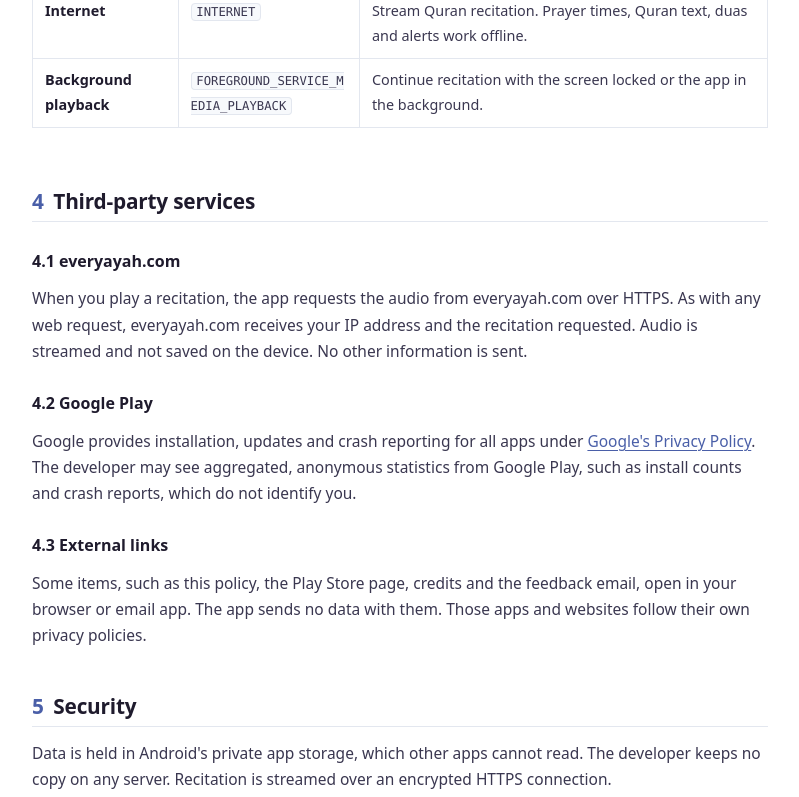
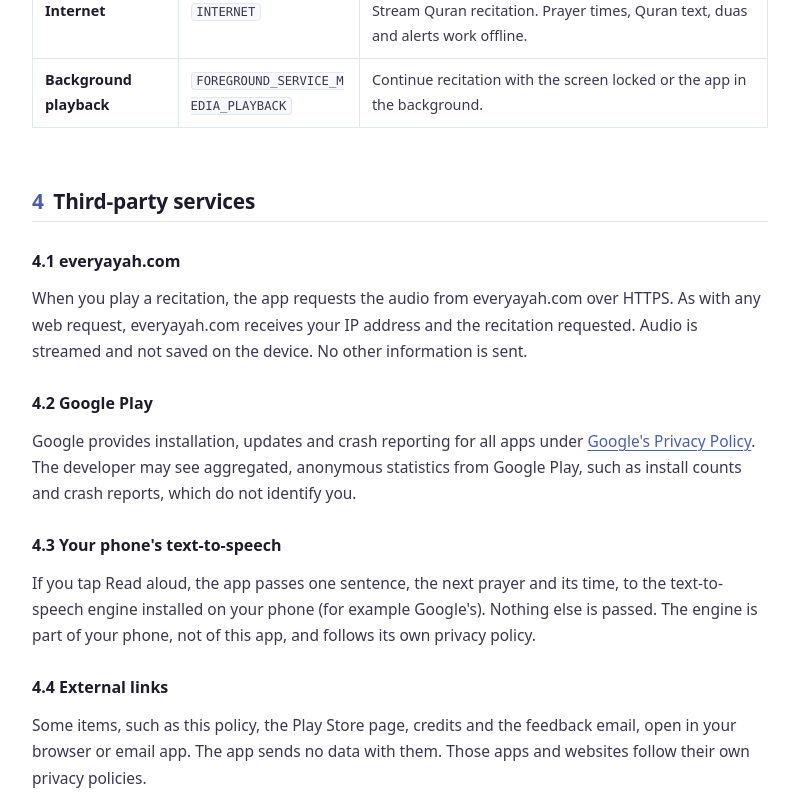
Before and after one commit to Thisuraka/istiqamah-site, a plain HTML site: page privacy/index.html in a window 1280 px wide. Shown: the part 2000-2797 px from the top of the page, without its empty margins (344-1143 px from the left). Drawn offline with Linux system fonts and the light colour scheme.

Commit message:
Privacy policy: phone text-to-speech for Read aloud
Co-Authored-By: Claude Opus 5.5 <noreply@anthropic.com>

```diff
--- a/privacy/index.html
+++ b/privacy/index.html
@@ -90,7 +90,7 @@ tbody th { font-weight: 600; color: var(--ink); }
   <h1>Privacy Policy</h1>
   <p class="sum">Istiqamah is a free prayer companion for Muslims in Sri Lanka, made by an independent developer. This policy describes what information the app handles, where it is kept, and who can see it.</p>
   <dl class="meta">
-    <dt>Effective</dt><dd>17 November 2026</dd>
+    <dt>Effective</dt><dd>18 November 2026</dd>
     <dt>Applies to</dt><dd>Istiqamah for Android (<code>com.tzur.istiqamah</code>)</dd>
     <dt>Contact</dt><dd><a href="mailto:vibudathisuraka@gmail.com">vibudathisuraka@gmail.com</a></dd>
   </dl>
@@ -145,7 +145,9 @@ tbody th { font-weight: 600; color: var(--ink); }
 <p>When you play a recitation, the app requests the audio from everyayah.com over HTTPS. As with any web request, everyayah.com receives your IP address and the recitation requested. Audio is streamed and not saved on the device. No other information is sent.</p>
 <h3>4.2 Google Play</h3>
 <p>Google provides installation, updates and crash reporting for all apps under <a href="https://policies.google.com/privacy">Google's Privacy Policy</a>. The developer may see aggregated, anonymous statistics from Google Play, such as install counts and crash reports, which do not identify you.</p>
-<h3>4.3 External links</h3>
+<h3>4.3 Your phone's text-to-speech</h3>
+<p>If you tap Read aloud, the app passes one sentence, the next prayer and its time, to the text-to-speech engine installed on your phone (for example Google's). Nothing else is passed. The engine is part of your phone, not of this app, and follows its own privacy policy.</p>
+<h3>4.4 External links</h3>
 <p>Some items, such as this policy, the Play Store page, credits and the feedback email, open in your browser or email app. The app sends no data with them. Those apps and websites follow their own privacy policies.</p>
 
 <h2 id="security"><span class="num">5</span>Security</h2>
```
